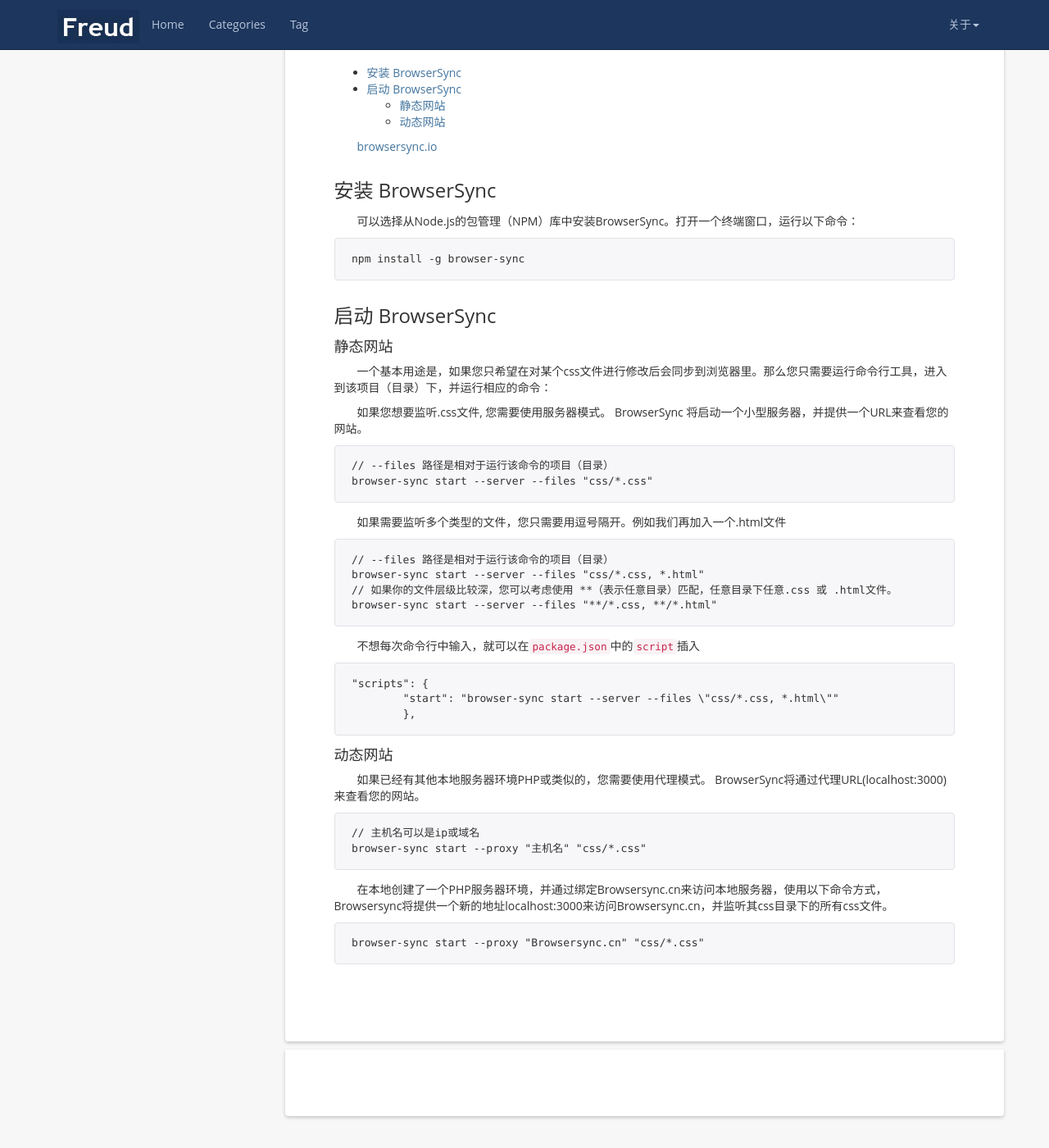
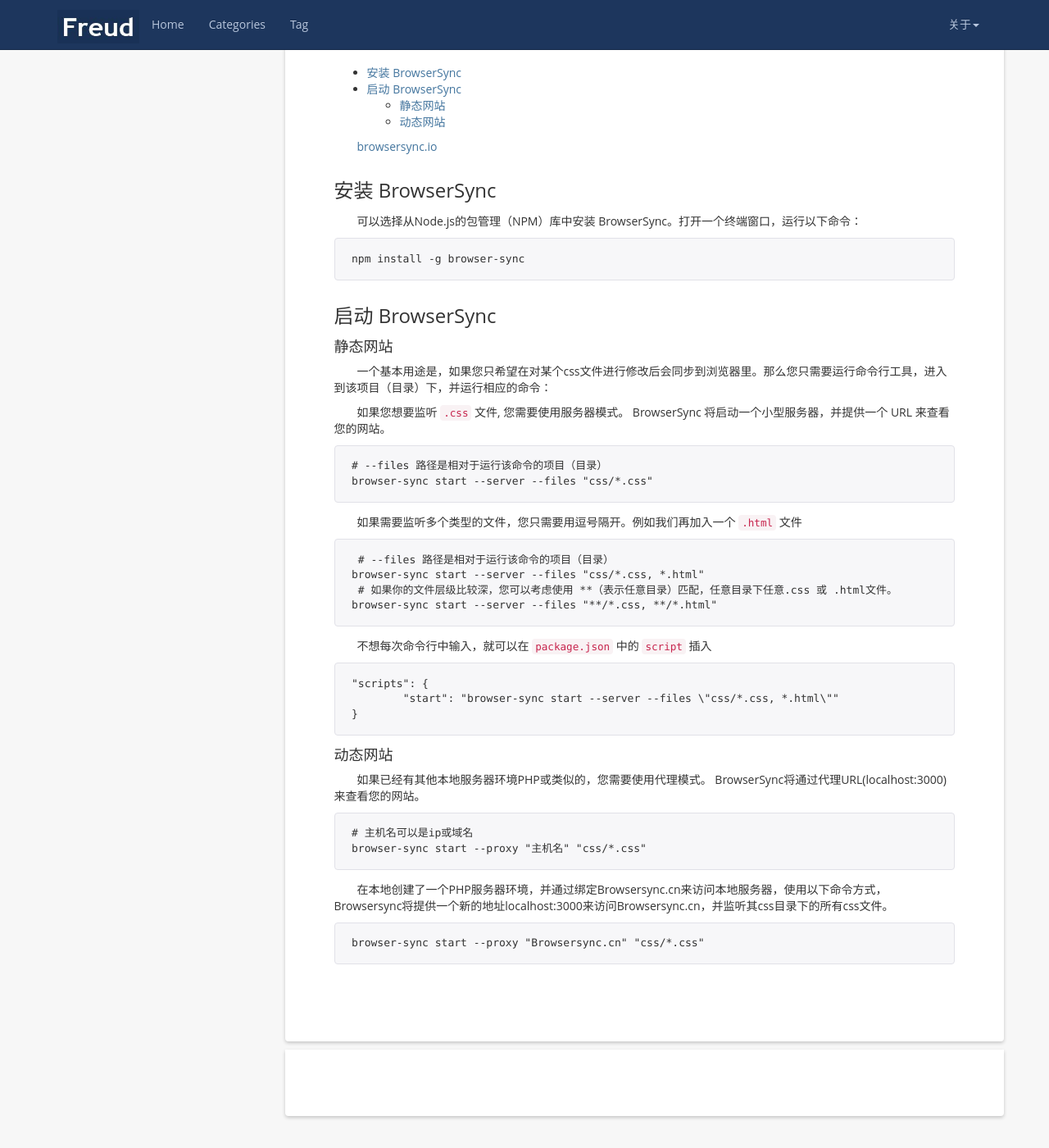
Before and after one commit to peiyanhuang/MyBlog, a Jekyll site: the page built from _posts/2017-01-23-browser-sync.md, in a window 1280 px wide and 1400 px high, scrolled down 396 px. Shown: the whole window at 82% size. Built offline with Jekyll 4.4.1, drawn with Linux system fonts in a browser that asks for light colours; nearby versions of some CDN libraries.

Commit message:
update: markdown

````diff
--- a/_posts/2017-01-23-browser-sync.md
+++ b/_posts/2017-01-23-browser-sync.md
@@ -13,9 +13,11 @@
 
 ### 安装 BrowserSync
 
-可以选择从Node.js的包管理（NPM）库中安装BrowserSync。打开一个终端窗口，运行以下命令：
+可以选择从Node.js的包管理（NPM）库中安装 BrowserSync。打开一个终端窗口，运行以下命令：
 
-	npm install -g browser-sync
+```bash
+npm install -g browser-sync
+```
 
 ### 启动 BrowserSync
 
@@ -23,31 +25,41 @@
 
 一个基本用途是，如果您只希望在对某个css文件进行修改后会同步到浏览器里。那么您只需要运行命令行工具，进入到该项目（目录）下，并运行相应的命令：
 
-如果您想要监听.css文件, 您需要使用服务器模式。 BrowserSync 将启动一个小型服务器，并提供一个URL来查看您的网站。
+如果您想要监听 `.css` 文件, 您需要使用服务器模式。 BrowserSync 将启动一个小型服务器，并提供一个 URL 来查看您的网站。
 
-	// --files 路径是相对于运行该命令的项目（目录）
-	browser-sync start --server --files "css/*.css"
+```bash
+# --files 路径是相对于运行该命令的项目（目录）
+browser-sync start --server --files "css/*.css"
+```
 
-如果需要监听多个类型的文件，您只需要用逗号隔开。例如我们再加入一个.html文件
+如果需要监听多个类型的文件，您只需要用逗号隔开。例如我们再加入一个 `.html` 文件
 
-	// --files 路径是相对于运行该命令的项目（目录）
-	browser-sync start --server --files "css/*.css, *.html"
-	// 如果你的文件层级比较深，您可以考虑使用 **（表示任意目录）匹配，任意目录下任意.css 或 .html文件。
-	browser-sync start --server --files "**/*.css, **/*.html"
+```bash
+ # --files 路径是相对于运行该命令的项目（目录）
+browser-sync start --server --files "css/*.css, *.html"
+ # 如果你的文件层级比较深，您可以考虑使用 **（表示任意目录）匹配，任意目录下任意.css 或 .html文件。
+browser-sync start --server --files "**/*.css, **/*.html"
+```
 
-不想每次命令行中输入，就可以在`package.json`中的`script`插入
+不想每次命令行中输入，就可以在 `package.json` 中的 `script` 插入
 
-	"scripts": {
-    	"start": "browser-sync start --server --files \"css/*.css, *.html\""
-  	},
+```json
+"scripts": {
+	"start": "browser-sync start --server --files \"css/*.css, *.html\""
+}
+```
 
 #### 动态网站
 
 如果已经有其他本地服务器环境PHP或类似的，您需要使用代理模式。 BrowserSync将通过代理URL(localhost:3000)来查看您的网站。
 
-	// 主机名可以是ip或域名
-	browser-sync start --proxy "主机名" "css/*.css"
+```bash
+# 主机名可以是ip或域名
+browser-sync start --proxy "主机名" "css/*.css"
+```
 
 在本地创建了一个PHP服务器环境，并通过绑定Browsersync.cn来访问本地服务器，使用以下命令方式，Browsersync将提供一个新的地址localhost:3000来访问Browsersync.cn，并监听其css目录下的所有css文件。
 
-	browser-sync start --proxy "Browsersync.cn" "css/*.css"
+```bash
+browser-sync start --proxy "Browsersync.cn" "css/*.css"
+```
````
